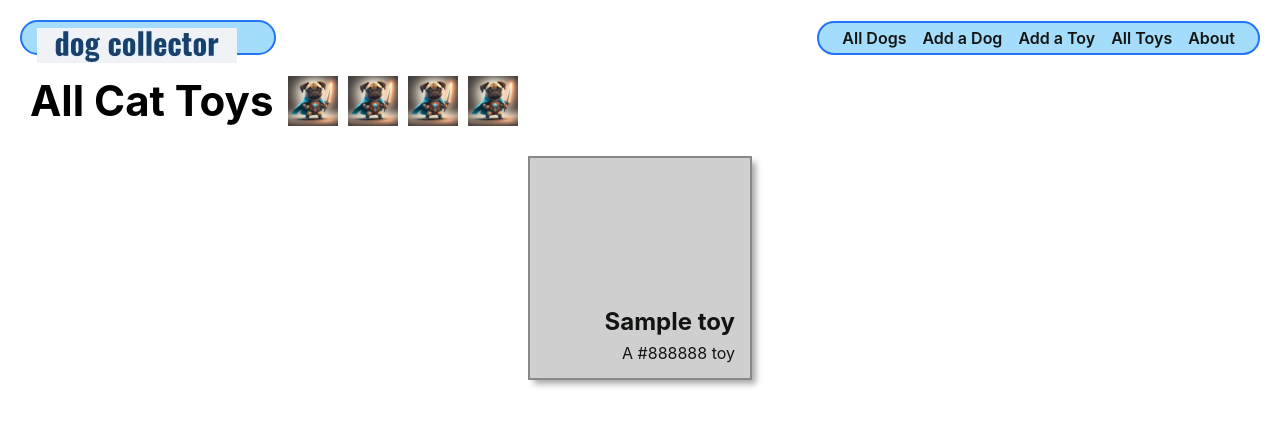
After one commit to deshaeb/dogcollector, a Django app: page /toys/ in a window 1280 px wide. The commit adds this page. Shown: the top 426 px of the page. Run offline with Django 5.2, Linux system fonts and the light colour scheme; tables that the repository leaves empty hold one stand-in row (values such as "Sample post").

Commit message:
Lab Part6

```diff
--- a/main_app/admin.py
+++ b/main_app/admin.py
@@ -1,6 +1,7 @@
 from django.contrib import admin
-from .models import Dog, Feeding
+from .models import Dog, Feeding, Toy
 
 # Register your models here.
 admin.site.register(Dog)
 admin.site.register(Feeding)
+admin.site.register(Toy)
--- a/main_app/models.py
+++ b/main_app/models.py
@@ -36,3 +36,13 @@ class Feeding(models.Model):
 
     class Meta:
         ordering = ['-date']
+
+class Toy(models.Model):
+    name = models.CharField(max_length=50)
+    color = models.CharField(max_length=20)
+
+    def __str__(self):
+        return self.name
+
+    def get_absolute_url(self):
+        return reverse('toy-detail', kwargs={'pk': self.id})
--- /dev/null
+++ b/main_app/static/css/toys/toy-index.css
@@ -0,0 +1,64 @@
+.card-container {
+    padding: 0 40px;
+    display: flex;
+    justify-content: center;
+    flex-wrap: wrap;
+  }
+
+  .card {
+    width: 224px;
+    height: 224px;
+    margin: 10px;
+    border: solid 2px;
+    box-shadow: var(--card-box-shadow);
+    position: relative;
+  }
+
+  .card-bg {
+    opacity: 0.4;
+    position: absolute;
+    display: inline-flex;
+    top: 0;
+    left: 0;
+    width: 100%;
+    height: 100%;
+  }
+
+  .card-content {
+    padding: 15px;
+    height: 100%;
+    width: 100%;
+    display: flex;
+    align-items: flex-end;
+    justify-content: flex-end;
+    flex-direction: column;
+  }
+
+  .card > a {
+    position: absolute;
+    top: 0;
+    left: 0;
+    width: 100%;
+    height: 100%;
+    display: inline-block;
+    text-decoration: none;
+    color: var(--text-color);
+  }
+
+  .card h2 {
+    margin: 7px 0;
+    font-size: var(--font-xl);
+  }
+
+  .card p {
+    margin: 0;
+    font-size: var(--font-reg);
+  }
+
+  .page-header > img {
+    margin-left: 10px;
+  }
+
+  .page-header > img:first-of-type {
+    margin-left: 15px;
+  }
--- a/main_app/templates/base.html
+++ b/main_app/templates/base.html
@@ -29,6 +29,8 @@
         <ul>
           <li><a href="{% url 'dog-index' %}">All Dogs</a></li>
           <li><a href="{% url 'dog-create' %}">Add a Dog</a></li>
+          <li><a href="{% url 'toy-create' %}">Add a Toy</a></li>
+          <li><a href="{% url 'toy-index' %}">All Toys</a></li>
           <li><a href="{% url 'about' %}">About</a></li>
         </ul>
       </nav>
--- /dev/null
+++ b/main_app/templates/main_app/toy_list.html
@@ -0,0 +1,31 @@
+{% extends 'base.html' %}
+{% load static %}
+{% block head %}
+<link rel="stylesheet" href="{% static 'css/toys/toy-index.css' %}" />
+{% endblock %}
+{% block content %}
+
+<section class="page-header">
+  <h1>All Cat Toys</h1>
+  <img src="{% static 'images/dog-onigiri.png' %}" alt="A dog with a toy" />
+  <img src="{% static 'images/dog-onigiri.png' %}" alt="A dog with a toy" />
+  <img src="{% static 'images/dog-onigiri.png' %}" alt="A dog with a toy" />
+  <img src="{% static 'images/dog-onigiri.png' %}" alt="A dog with a toy" />
+</section>
+
+<section class="card-container">
+  {% for toy in toy_list %}
+    <div class="card" style="border-color: {{ toy.color }}">
+      <div class="card-bg" style="background-color: {{ toy.color }}"></div>
+      <a href="{% url 'toy-detail' toy.id %}">
+        <div class="card-content">
+          <h2>{{ toy.name }}</h2>
+          <p>A {{ toy.color }} toy</p>
+        </div>
+      </a>
+    </div>
+  {% endfor %}
+</section>
+
+{% endblock %}
+v
--- a/main_app/urls.py
+++ b/main_app/urls.py
@@ -10,4 +10,9 @@ urlpatterns = [
   path('dogs/<int:pk>/update/', views.DogUpdate.as_view(), name='dog-update'),
   path('dogs/<int:pk>/delete/', views.DogDelete.as_view(), name='dog-delete'),
   path('dogs/<int:dog_id>/add-feeding', views.add_feeding, name='add-feeding'),
+  path('toys/create/', views.ToyCreate.as_view(), name='toy-create'),
+  path('toys/<int:pk>/', views.ToyDetail.as_view(), name='toy-detail'),
+  path('toys/', views.ToyList.as_view(), name='toy-index'),
+  path('toys/<int:pk>/update/', views.ToyUpdate.as_view(), name='toy-update'),
+  path('toys/<int:pk>/delete/', views.ToyDelete.as_view(), name='toy-delete'),
 ]
--- a/main_app/views.py
+++ b/main_app/views.py
@@ -1,6 +1,7 @@
 from django.shortcuts import render, redirect
 from django.views.generic.edit import CreateView, UpdateView, DeleteView
-from .models import Dog
+from django.views.generic import ListView, DetailView
+from .models import Dog, Toy
 from .forms import FeedingForm
 
 # Create your views here.
@@ -40,3 +41,21 @@ def add_feeding(request, dog_id):
     new_feeding.dog_id = dog_id
     new_feeding.save()
   return redirect('dog-detail', dog_id=dog_id)
+
+class ToyCreate(CreateView):
+  model = Toy
+  fields = '__all__'
+
+class ToyList(ListView):
+  model = Toy
+
+class ToyDetail(DetailView):
+  model = Toy
+
+class ToyUpdate(UpdateView):
+  model = Toy
+  fields = ['name', 'color']
+
+class ToyDelete(DeleteView):
+  model = Toy
+  success_url = '/toys/'
```
Also changed, not shown: main_app/static/css/toys/toy-detail.css (added, +52 -0 lines), main_app/templates/dogs/detail.html (+5 -12 lines), main_app/templates/main_app/toy_confirm_delete.html (added, +17 -0 lines), main_app/templates/main_app/toy_detail.html (added, +18 -0 lines), main_app/templates/main_app/toy_form.html (added, +23 -0 lines), main_app/migrations/0003_toy.py (added).
